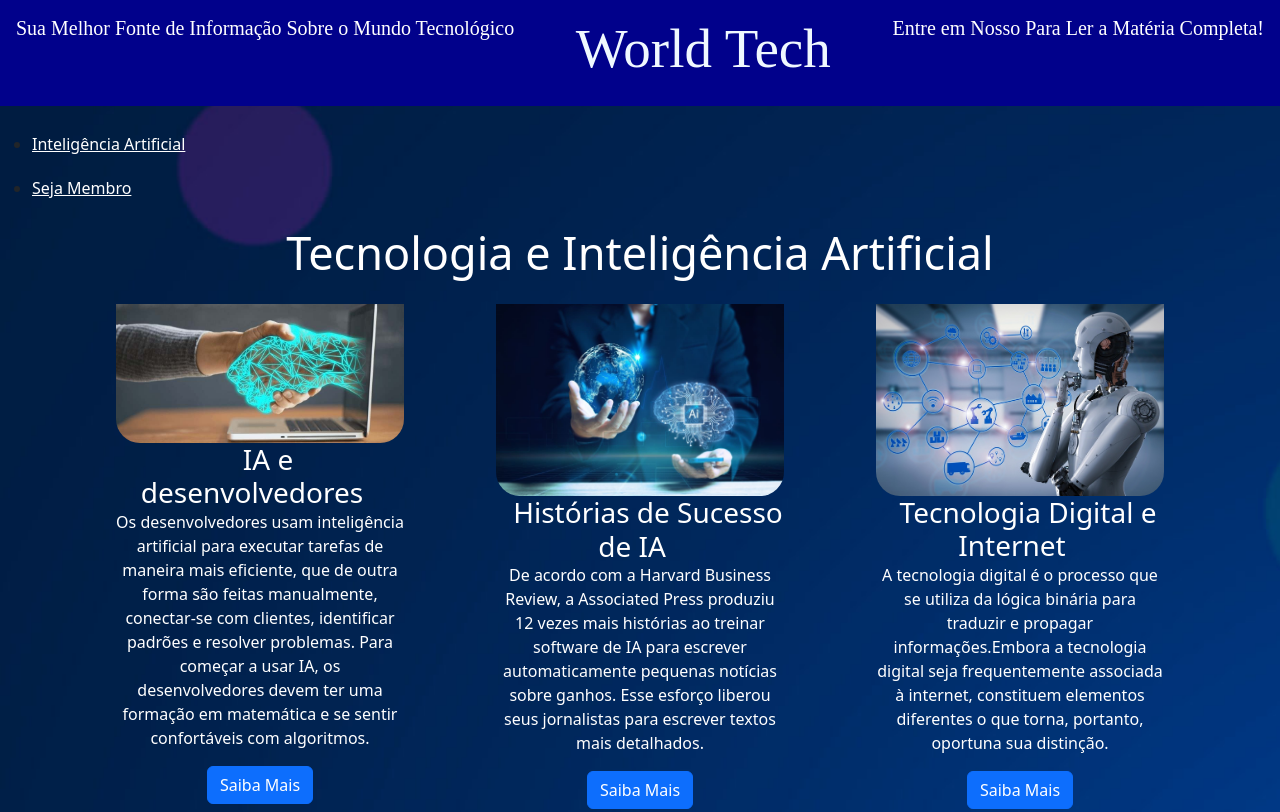
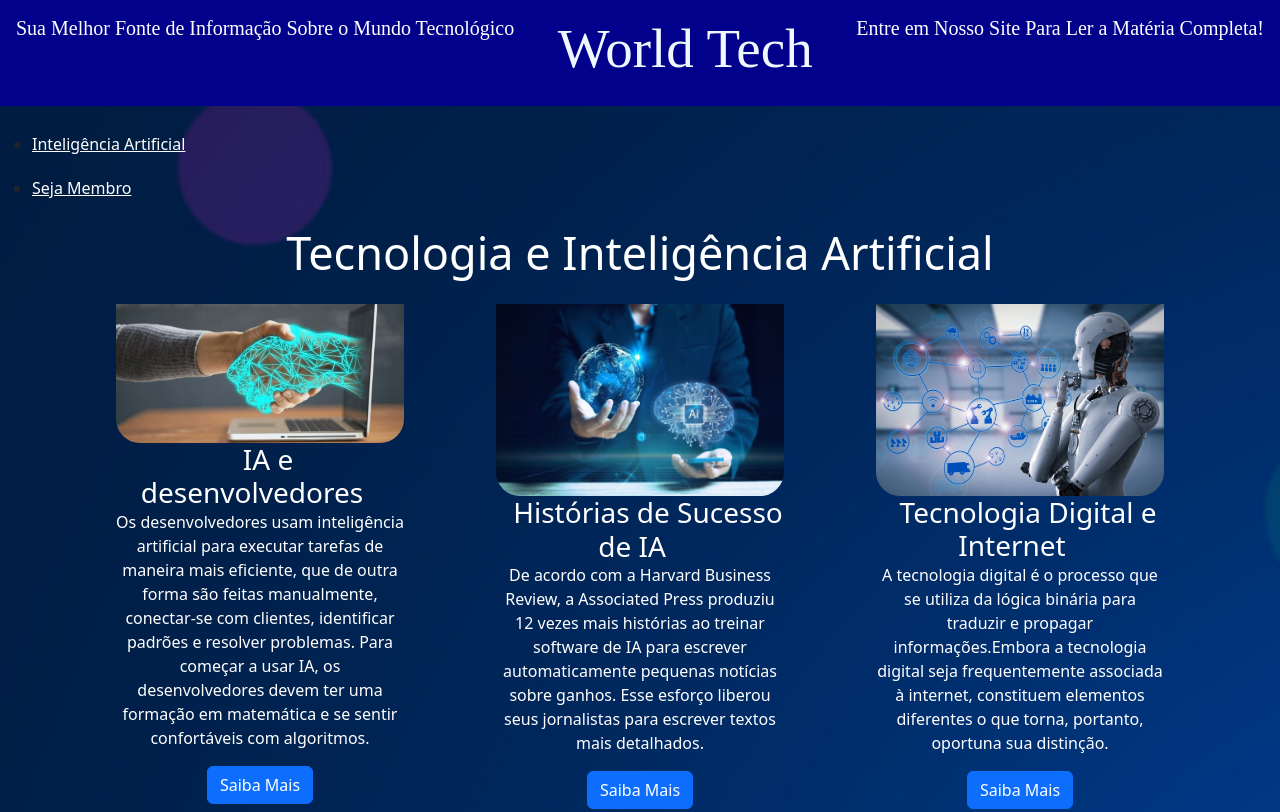
Before and after one commit to MayAlmeida09/site_worldtech, a plain HTML site: page index.html in a window 1280 px wide. Shown: the top 812 px of the page. Drawn offline with nearby package versions, Linux system fonts and the light colour scheme.

Commit message:
word-site

```diff
--- a/index.html
+++ b/index.html
@@ -13,7 +13,7 @@
         <header>
             <h5>Sua Melhor Fonte de Informação Sobre o Mundo Tecnológico</h5>
             <h1>World Tech</h1>
-            <h5>Entre em Nosso Para Ler a Matéria Completa!</h5>
+            <h5>Entre em Nosso Site Para Ler a Matéria Completa!</h5>
         </header>
     </div>
         <div class="conteiner">
```
